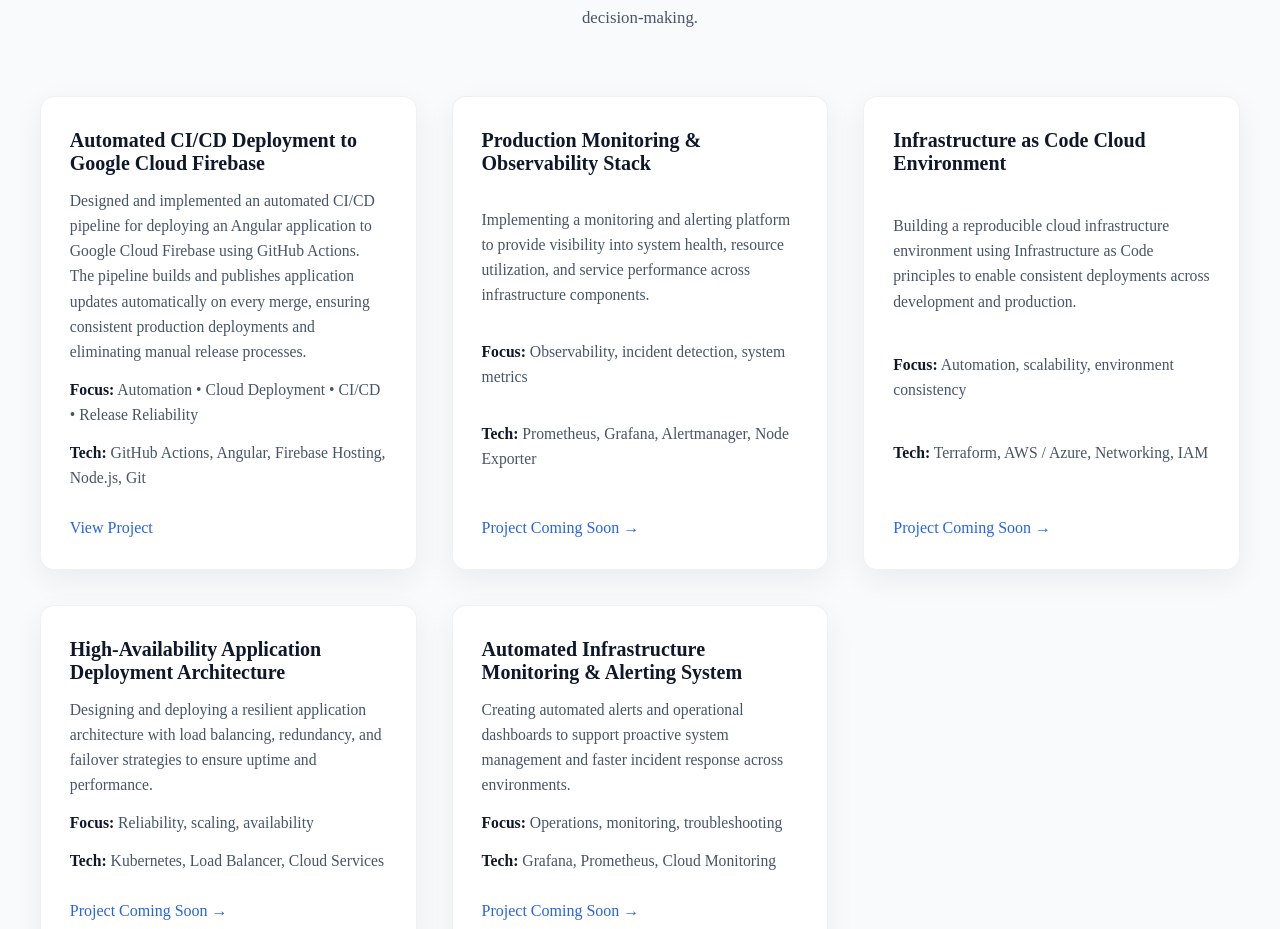
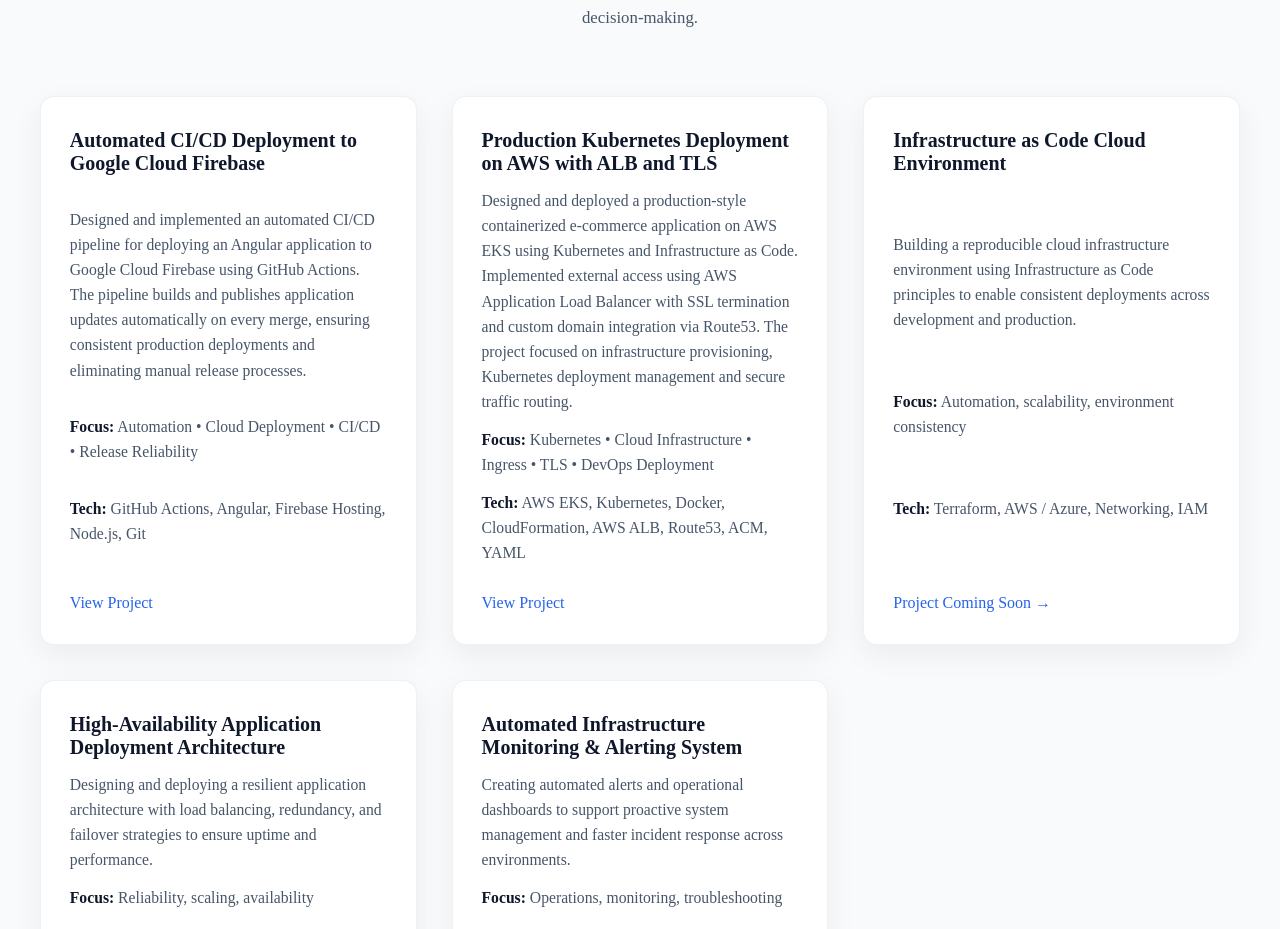
Before and after one commit to jamesChege614/jaychen-portfolio, an Angular app: page / in a window 1280 px wide. Shown: the part 3001-3930 px from the top of the page. Built offline with nearby package versions, Linux system fonts and the light colour scheme.

Commit message:
Kubernetes Deployment on AWS with ALB and TLS

```diff
--- a/src/app/app.html
+++ b/src/app/app.html
@@ -159,13 +159,13 @@ These projects showcase practical DevOps engineering work focused on automation,
 
     <!-- Project 2 -->
     <div class="project-card">
-      <h3>Production Monitoring & Observability Stack</h3>
+      <h3>Production Kubernetes Deployment on AWS with ALB and TLS</h3>
       <p>
-        Implementing a monitoring and alerting platform to provide visibility into system health, resource utilization, and service performance across infrastructure components.
+        Designed and deployed a production-style containerized e-commerce application on AWS EKS using Kubernetes and Infrastructure as Code. Implemented external access using AWS Application Load Balancer with SSL termination and custom domain integration via Route53. The project focused on infrastructure provisioning, Kubernetes deployment management and secure traffic routing.
       </p>
-      <p><strong>Focus:</strong> Observability, incident detection, system metrics</p>
-      <p><strong>Tech:</strong> Prometheus, Grafana, Alertmanager, Node Exporter</p>
-      <a href="#" target="_blank">Project Coming Soon →</a>
+      <p><strong>Focus:</strong> Kubernetes • Cloud Infrastructure • Ingress • TLS • DevOps Deployment</p>
+      <p><strong>Tech:</strong> AWS EKS, Kubernetes, Docker, CloudFormation, AWS ALB, Route53, ACM, YAML</p>
+      <a href="https://github.com/jamesChege614/aws-eks-ecommerce-deployment" target="_blank">View Project</a>
     </div>
 
     <!-- Project 3 -->
```
